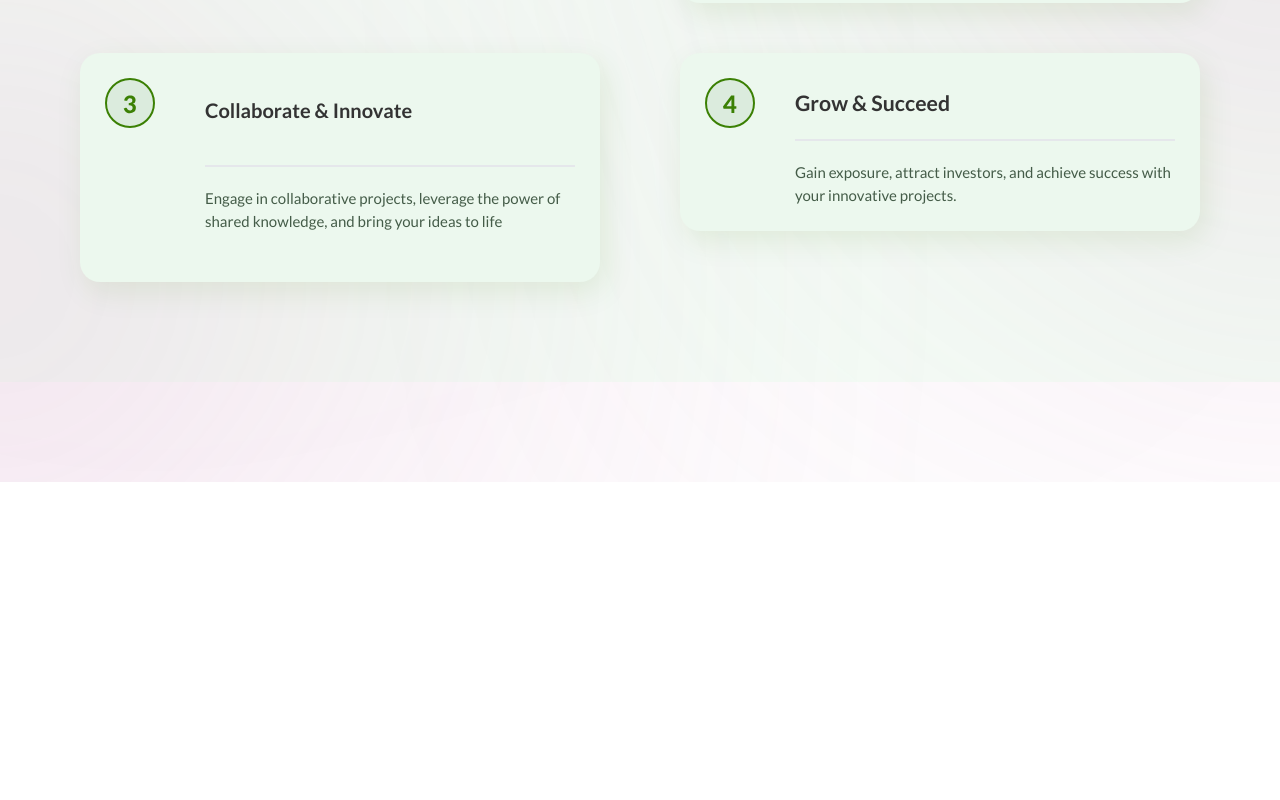
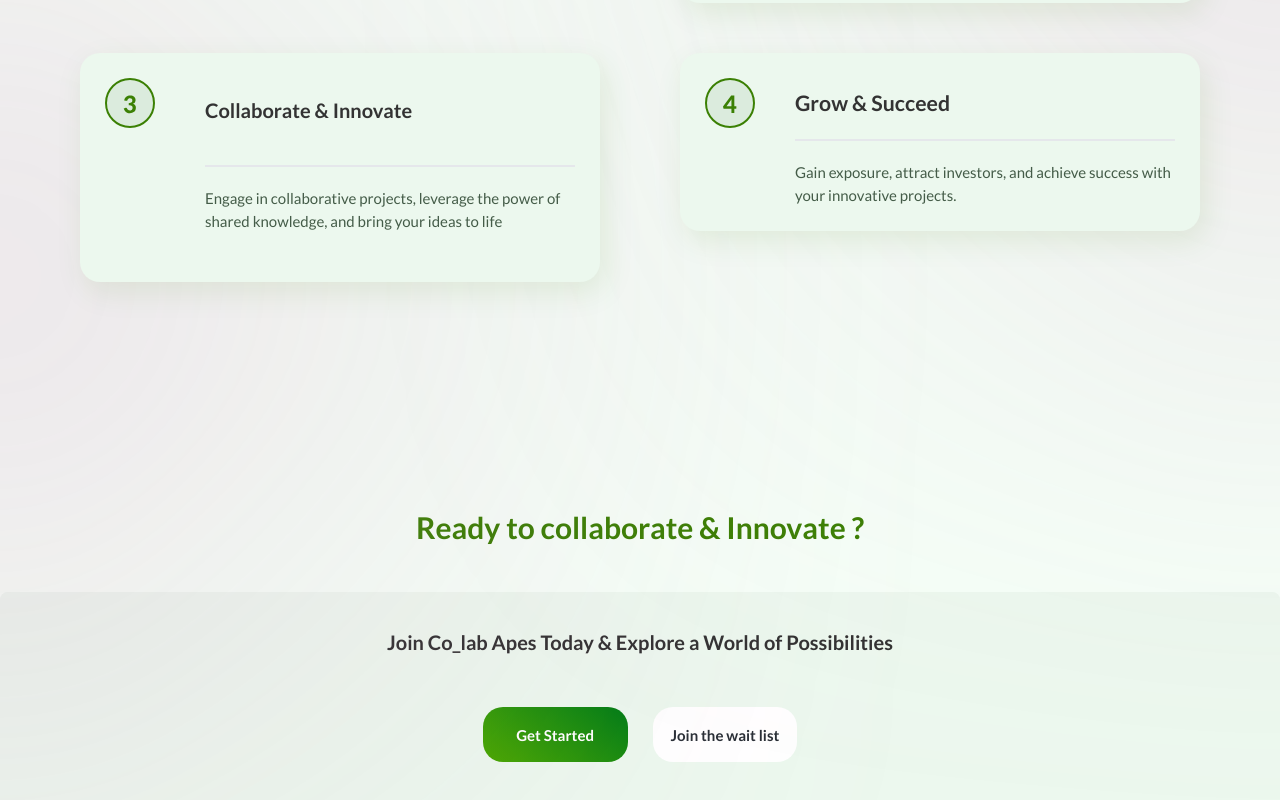
Before and after one commit to Colab-Apes/new_landing_page, a React (Vite) app: page / in a window 1280 px wide. Shown: the part 3581-4381 px from the top of the page. Before the commit the page ends 4063 px from the top, so only its background shows below. Built offline with nearby package versions, Linux system fonts and the light colour scheme.

Commit message:
added ready

```diff
--- a/src/NewLandingPage/LandPage.jsx
+++ b/src/NewLandingPage/LandPage.jsx
@@ -7,6 +7,7 @@
 import BuildTheFuture from "./components/BuildTheFuture";
 import ValueStake from "./components/ValueStake";
 import HowItWorks from "./components/HowItWorks";
+import Ready from "./components/Ready";
 
 const LandPage = () => {
   return (
@@ -25,7 +26,8 @@
       <ValueStake />
       {/* How it works */}
       <HowItWorks />
-
+      {/*Ready to collaborate & Innovat */}
+      <Ready />
     </div>
   );
 };
--- /dev/null
+++ b/src/NewLandingPage/components/Ready.jsx
@@ -0,0 +1,28 @@
+import React from "react";
+
+const Ready = () => {
+  return (
+    <div>
+      <div className="collaborate pt-52 container mx-auto">
+        <div className="title px-10 text-center text-5xl text-[#3B8004] font-bold mb-5 md:mb-20">
+          Ready to collaborate & Innovate ?
+        </div>
+        <div className="coll-box flex flex-col justify-center items-center bg-transparent md:bg-[#ECF8EE] h-[80%] w-[100%] rounded-xl p-14">
+          <h1 className="text-[#333333] text-center text-[2rem] font-semibold mb-20">
+            Join Co_lab Apes Today & Explore a World of Possibilities
+          </h1>
+          <div className="flex flex-col md:flex-row  gap-5 md:gap-10 w-full md:w-1/2 items-center xl:w-[26%]">
+            <button className="w-full bg-green2 text-2xl text-white px-7 py-7  mb-10 btngrad font-bold rounded-[20px]">
+              Get Started
+            </button>
+            <button className="w-full bg-white text-2xl text-black px-7 py-7  mb-10 font-bold rounded-[20px]">
+              Join the wait list
+            </button>
+          </div>
+        </div>
+      </div>
+    </div>
+  );
+};
+
+export default Ready;
```
